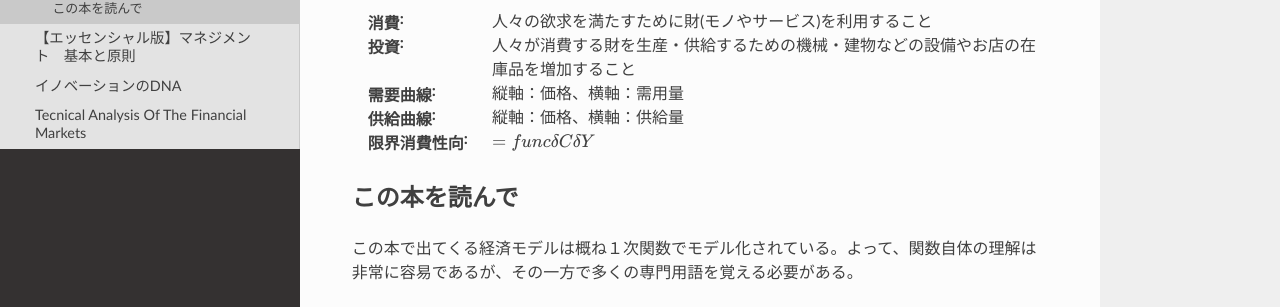
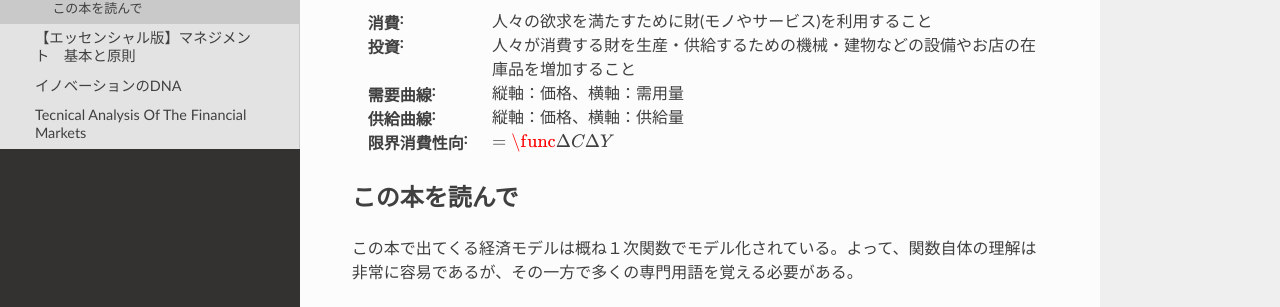
Before and after one commit to Moguf/Books, a Sphinx documentation site: the page built from docs/ja/source/BusinessAndMoney/first_macroecnomics/index.rst, in a window 1280 px wide. Shown: the part 372-679 px from the top of the page. Built offline with Sphinx 7.4.7 and the Read the Docs theme 2.0.0, drawn with Linux system fonts in a browser that asks for light colours; formulas are drawn with MathJax 3; pages that are not in the unit, such as notebooks, are missing from menus.

Commit message:
FIX: eco.

```diff
--- a/docs/ja/source/BusinessAndMoney/first_macroecnomics/index.rst
+++ b/docs/ja/source/BusinessAndMoney/first_macroecnomics/index.rst
@@ -18,7 +18,7 @@
 
 :供給曲線:  縦軸：価格、横軸：供給量
 
-:限界消費性向:   :math:`=func{\delta C}{\delta Y}`
+:限界消費性向:   :math:`=\func{\Delta C}{\Delta Y}`
 
 この本を読んで
 ------------------
```
